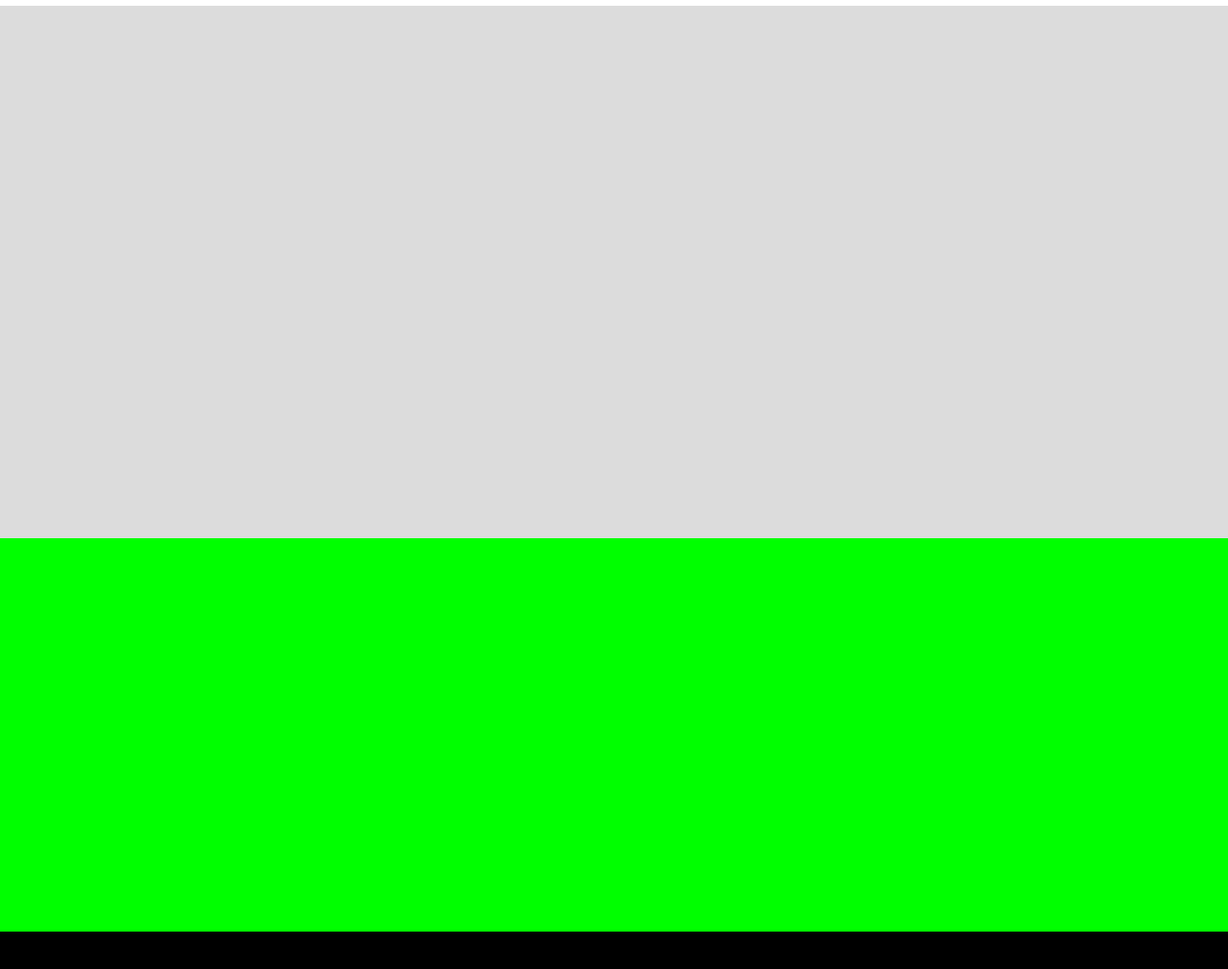
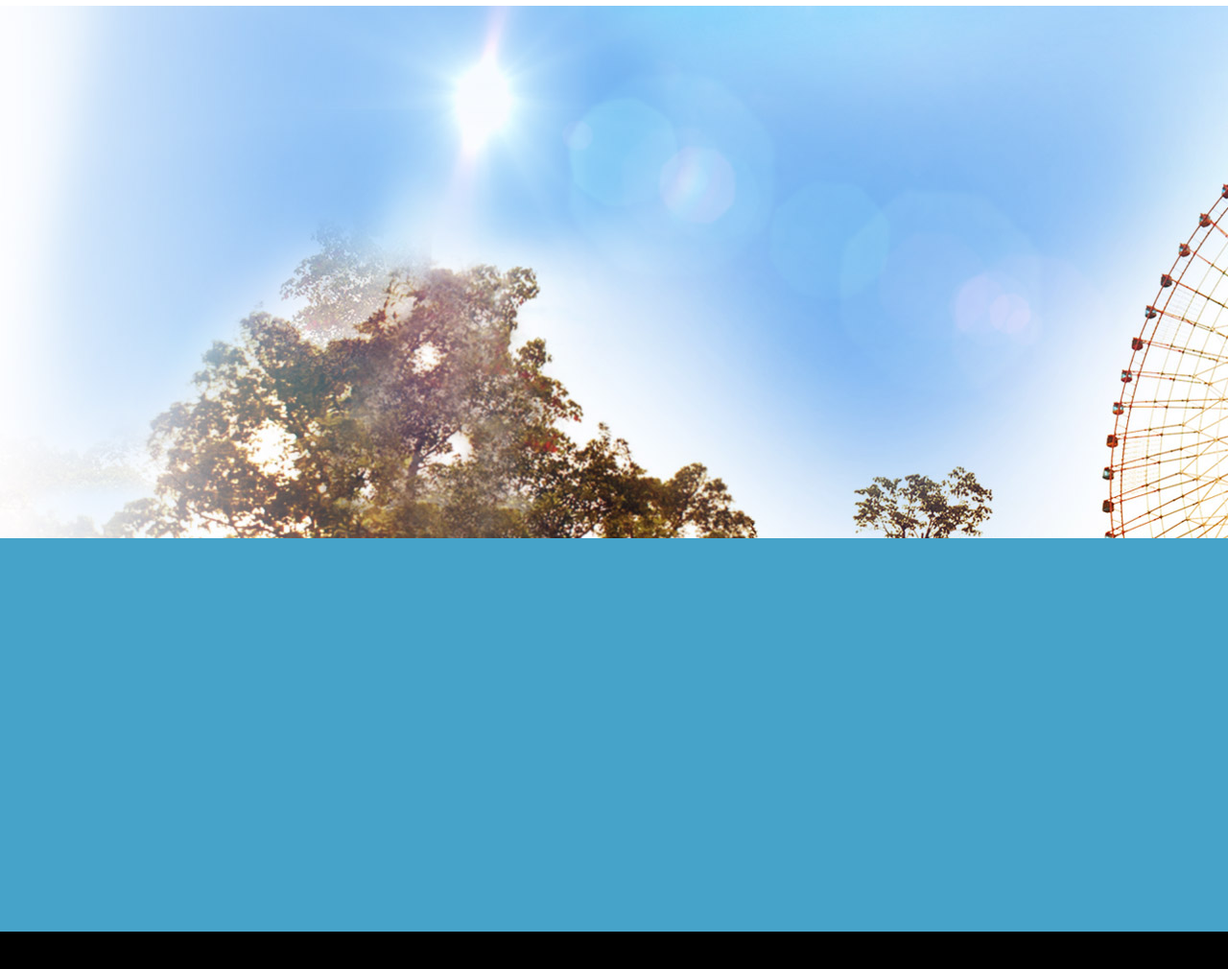
Before and after one commit to nirgal83/comverse, a plain HTML site: page index.html in a window 1280 px wide. Shown: the part 84-1094 px from the top of the page at 96% size. Drawn offline with Linux system fonts and the light colour scheme.

Commit message:
comverse

```diff
--- a/css/main.css
+++ b/css/main.css
@@ -58,12 +58,13 @@ table {
 
 .slider{
     height: 555px;
-    background: gainsboro;
+    /*background: gainsboro;*/
+    background-image: url('../img/slide-bg-complexity.jpg');
 }
 
 .whatCanWeDo{
     height: 410px;
-    background: lime;
+    background: #46a3c9;
 }
 
 .whatsHappening{
```
